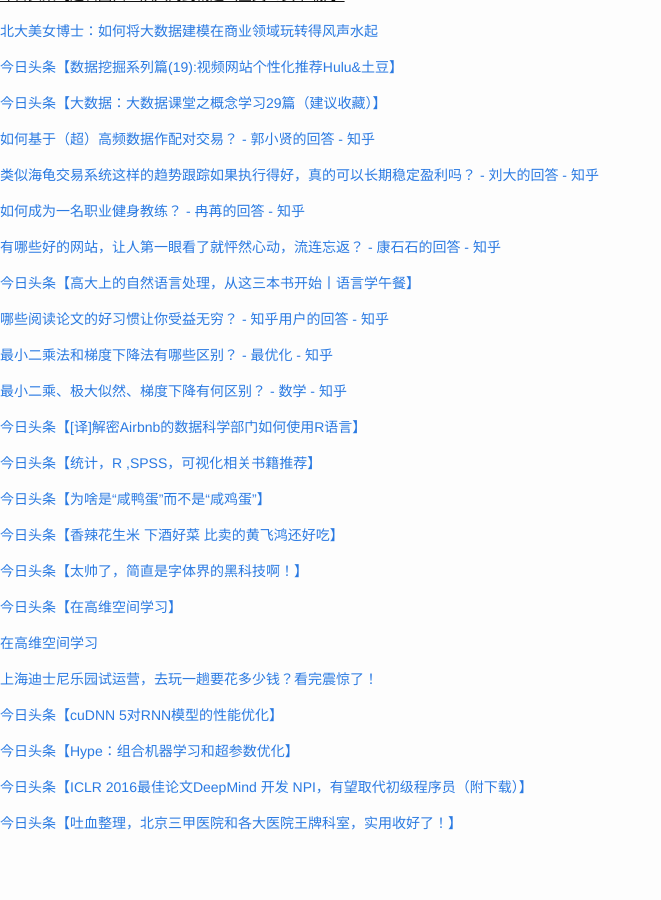
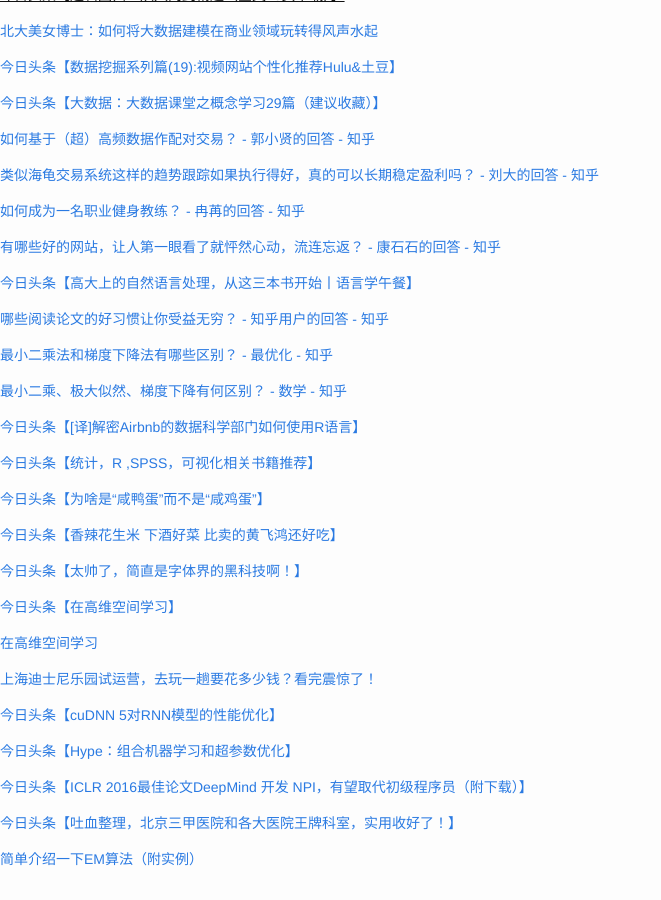
Before and after one commit to cnwarden/cnwarden.github.io, a Jekyll site: the page built from fav/index.md, in a window 1280 px wide and 900 px high, scrolled down 11850 px. Shown: the whole window, without its empty margins (0-661 px from the left). Built offline with Jekyll 4.4.1, drawn with Linux system fonts in a browser that asks for light colours; emoji names are drawn with the system emoji font; before the commit the page ends 12714 px from its top, so only the background shows below that.

Commit message:
auto commit

```diff
--- a/fav/index.md
+++ b/fav/index.md
@@ -702,3 +702,5 @@ title:  fav
 [今日头条【ICLR 2016最佳论文DeepMind 开发 NPI，有望取代初级程序员（附下载）】](http://toutiao.com/group/6282712644546101505/?iid=4287561083&app=news_article&tt_from=android_share&utm_source=email&utm_medium=toutiao_android&utm_campaign=client_share)
 
 [今日头条【吐血整理，北京三甲医院和各大医院王牌科室，实用收好了！】](http://toutiao.com/group/6282680745279652097/?iid=4287561083&app=news_article&tt_from=android_share&utm_source=email&utm_medium=toutiao_android&utm_campaign=client_share)
+
+[简单介绍一下EM算法（附实例）](http://mp.weixin.qq.com/s?__biz=MjM5NTE1NjQ0NA==&mid=405128003&idx=1&sn=a4cf02e35144cfd0efb84ced49343da3&scene=21#wechat_redirect)
```
